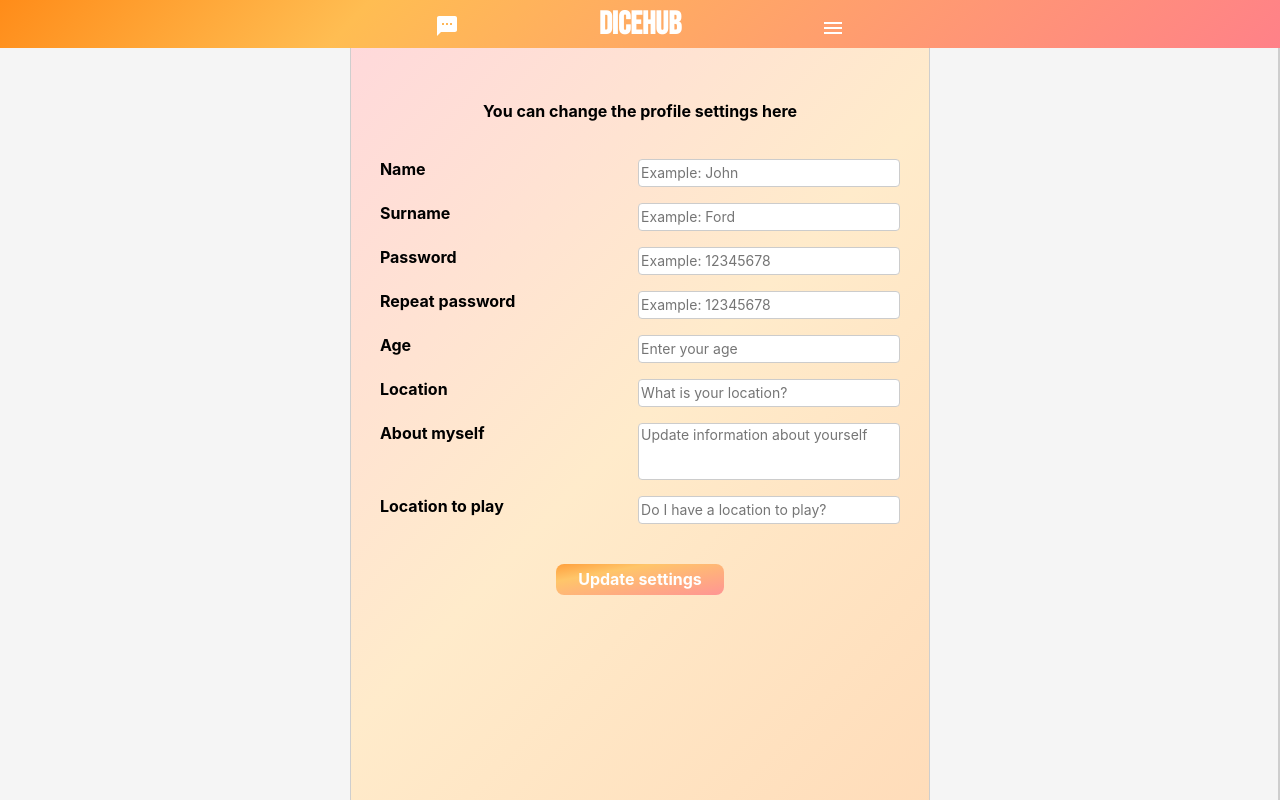
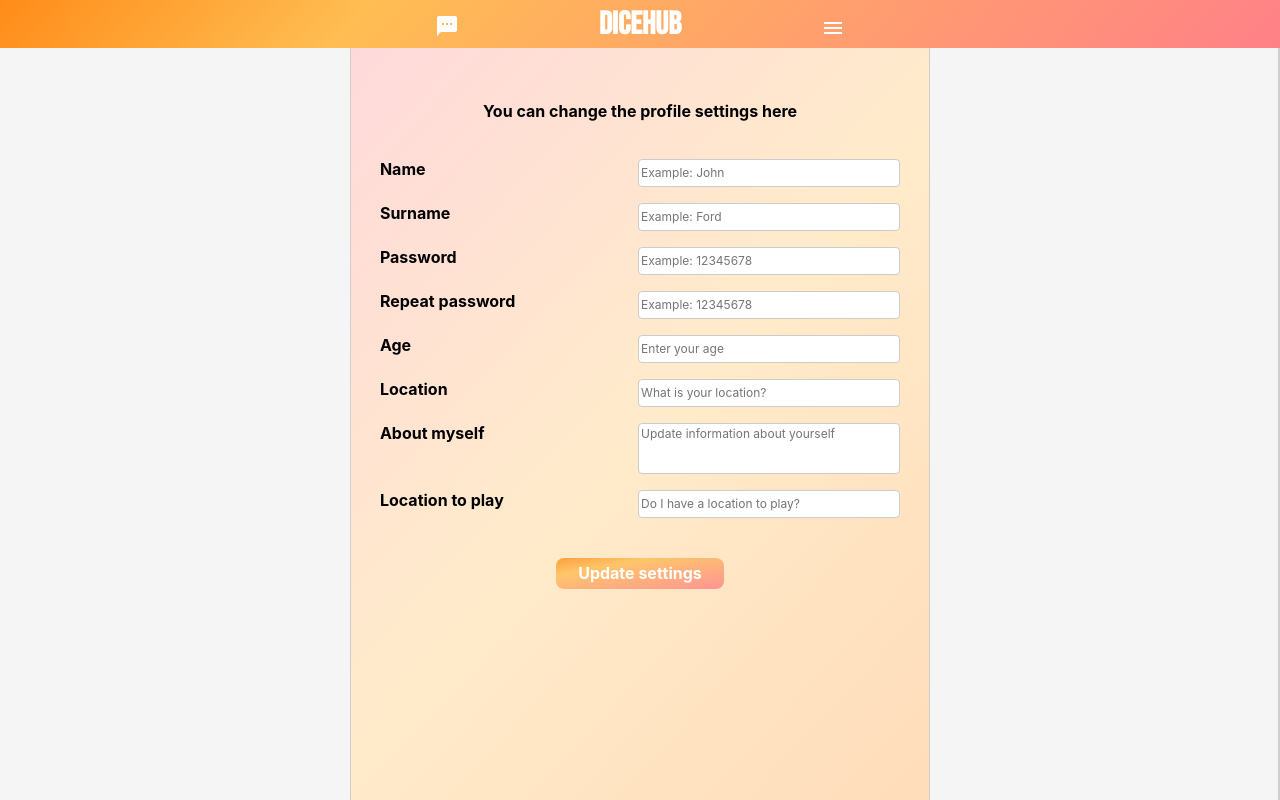
Before and after one commit to fesb-projekti/DiceHub, a React (Create React App) app in the folder client/: page /settings in a window 1280 px wide. Built offline with nearby package versions, Linux system fonts and the light colour scheme.

Commit message:
Settings focus back on invalid field
- Putting the focus to the repeat password field if the passwords are not matching so the user can correct the password

```diff
--- a/client/src/pages/Settings.jsx
+++ b/client/src/pages/Settings.jsx
@@ -26,6 +26,7 @@ function Settings() {
 
         if (password !== repeatPassword) {
             alert("Passwords are not maching!");
+            repeatPasswordInputRef.current.focus();
             return;
         }
         const profile = { name, surname, password, repeatPassword, age, location, about, hasLocation };
--- a/client/src/pages/Settings.module.css
+++ b/client/src/pages/Settings.module.css
@@ -32,7 +32,7 @@
   .control textarea {
     display: block;
     font: inherit;
-    font-size: 14px;
+    font-size: 12px;
     border-radius: 4px;
     border: 1px solid #ccc;
     resize: none;
```
